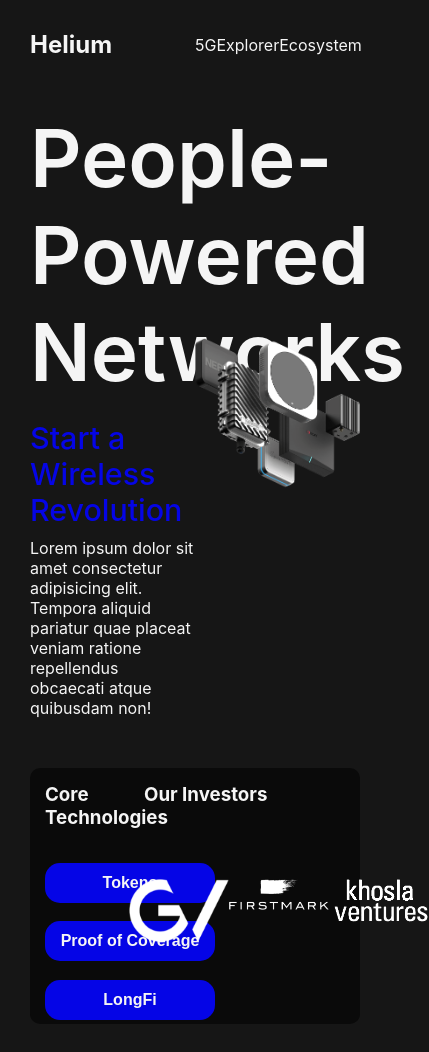
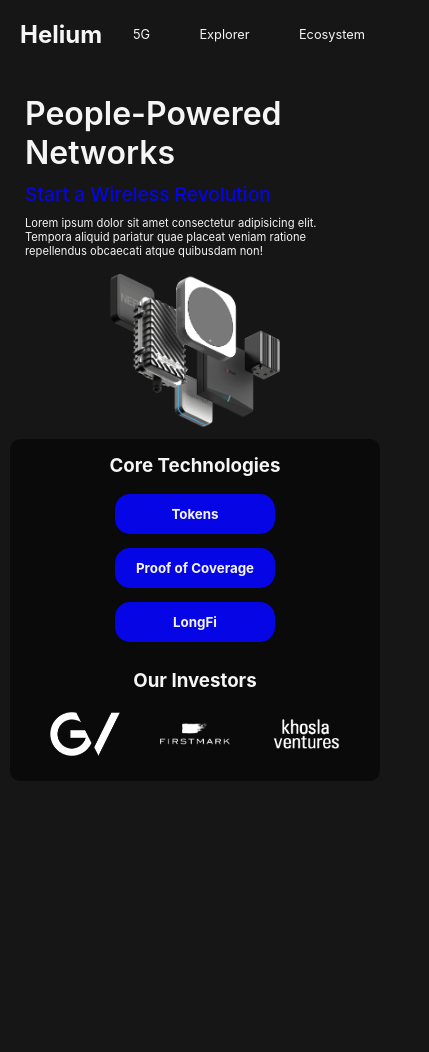
Before and after one commit to RomainVdl34/Projet-Helium, a plain HTML site: page index.html in a window 390 px wide. Shown: the whole page, 429 px wide, since content can reach past the window. After the commit the page ends 854 px from the top, so only its background shows below. Drawn offline with Linux system fonts and the light colour scheme; a web font is replaced by a local one.

Commit message:
version 2.0
Le site est terminé au niveau HTML et CSS.
Il est responsive jusqu'à width < 300px.

```diff
--- a/assets/styles/_settings.scss
+++ b/assets/styles/_settings.scss
@@ -1,6 +1,6 @@
 @font-face {
-  font-family: "Inter", sans-serif;
-  src: url(../fonts/Inter-VariableFont_slnt\wght.ttf);
+  font-family: "Inter";
+  src: url(../fonts/Inter-VariableFont_slnt\,wght.ttf);
 }
 
 $color1: rgb(10, 10, 10);
@@ -9,15 +9,15 @@ $color3: rgb(245, 245, 245);
 $color4: rgb(5, 5, 230);
 
 * {
-  padding: 0;
+  padding: 5px;
   margin: 0;
   box-sizing: border-box;
   list-style: none;
 }
 
 body {
+  min-height: 100vh;
   font-family: "Inter", sans-serif;
-  margin: 30px;
   background: $color2;
   color: $color3;
 }
--- a/assets/styles/layout/_header.scss
+++ b/assets/styles/layout/_header.scss
@@ -1,27 +1,61 @@
 .header {
-  margin-bottom: 50px;
-  display: flex;
-  justify-content: space-between;
+  display: grid;
+  grid-template-columns: 50% 50%;
   align-items: center;
 
+  @media screen and (max-width: 730px) {
+    display: flex;
+    flex-direction: column;
+    justify-items: start;
+  }
+
   .header-left {
-    width: 50%;
+    height: 100%;
+    width: 90%;
+    display: flex;
+    flex-direction: column;
+    justify-content: center;
+
+    @media screen and (max-width: 730px) {
+      width: 100%;
+    }
 
     h1 {
       font-size: 5rem;
       font-weight: 600;
-      padding-bottom: 20px;
+
+      @media screen and (max-width: 1024px) {
+        font-size: 3rem;
+      }
+      @media screen and (max-width: 850px) {
+        font-size: 2rem;
+      }
+    }
+
+    h3 {
+      font-size: 2rem;
+      font-weight: 500;
+      color: $color4;
+
+      @media screen and (max-width: 1024px) {
+        font-size: 1.2rem;
+      }
+    }
+
+    p {
+      font-size: 0.8rem;
+
+      @media screen and (max-width: 1024px) {
+        font-size: 0.7rem;
+      }
     }
   }
 
-  h3 {
-    color: $color4;
-    font-size: 1.9rem;
-    font-weight: 500;
-    padding-bottom: 10px;
-  }
+  #modem {
+    width: 100%;
 
-  .header-right {
-    width: 50%;
+    @media screen and (max-width: 730px) {
+      width: 50%;
+    }
   }
 }
--- a/assets/styles/layout/_infos.scss
+++ b/assets/styles/layout/_infos.scss
@@ -4,28 +4,32 @@
   display: grid;
   grid-template-columns: 30% 70%;
 
-  h3 {
-    padding: 15px;
+  @media screen and (max-width: 730px) {
+    display: block;
   }
 
   .infos-left {
+    @media screen and (max-width: 730px) {
+      display: flex;
+      flex-direction: column;
+      align-items: center;
+    }
+
     .btn-container {
-      height: 80%;
-      padding: 15px;
       display: flex;
       flex-direction: column;
       justify-content: space-around;
       align-items: left;
 
       button {
-        margin: 0 0 10px 0;
         height: 40px;
-        width: 170px;
+        width: 160px;
+        margin: 7px;
         background: $color4;
         color: $color3;
         border: none;
         border-radius: 15px;
-        font-size: 1rem;
+        font-family: "Inter";
         font-weight: bold;
         cursor: pointer;
       }
@@ -33,6 +37,10 @@
   }
 
   .infos-right {
+    @media screen and (max-width: 730px) {
+      text-align: center;
+    }
+
     .investors {
       height: 70%;
       width: 100%;
@@ -42,12 +50,19 @@
 
       .img-container {
         width: 100%;
-        display: grid;
-        grid-template-columns: 1fr 1fr 1fr;
-        justify-items: center;
+        display: flex;
+        justify-content: space-around;
+        align-items: center;
+        img {
+          width: 120px;
 
-        img {
-          width: 100px;
+          @media screen and (max-width: 540px) {
+            width: 80px;
+          }
+
+          @media screen and (max-width: 380px) {
+            width: 60px;
+          }
         }
       }
     }
--- a/assets/styles/layout/_nav.scss
+++ b/assets/styles/layout/_nav.scss
@@ -1,22 +1,30 @@
 nav {
-  padding: 0 0 50px;
+  margin-bottom: 20px;
   display: flex;
   justify-content: space-between;
   align-items: center;
 
   ul {
     width: 50%;
-    display: grid;
-    grid-template-columns: 1fr 1fr 1fr;
+    display: flex;
+    justify-content: space-between;
+    align-items: center;
+
+    @media screen and (max-width: 730px) {
+      width: 70%;
+    }
+
+    @media screen and (max-width: 540px) {
+      font-size: 0.8rem;
+    }
+
+    @media screen and (max-width: 380px) {
+      width: 65%;
+      font-size: 0.6rem;
+    }
 
     li {
       cursor: pointer;
     }
-    li:nth-child(2) {
-      text-align: center;
-    }
-    li:last-child {
-      text-align: end;
-    }
   }
 }
```
Also changed, not shown: assets/styles/index.css, 1 other file.
